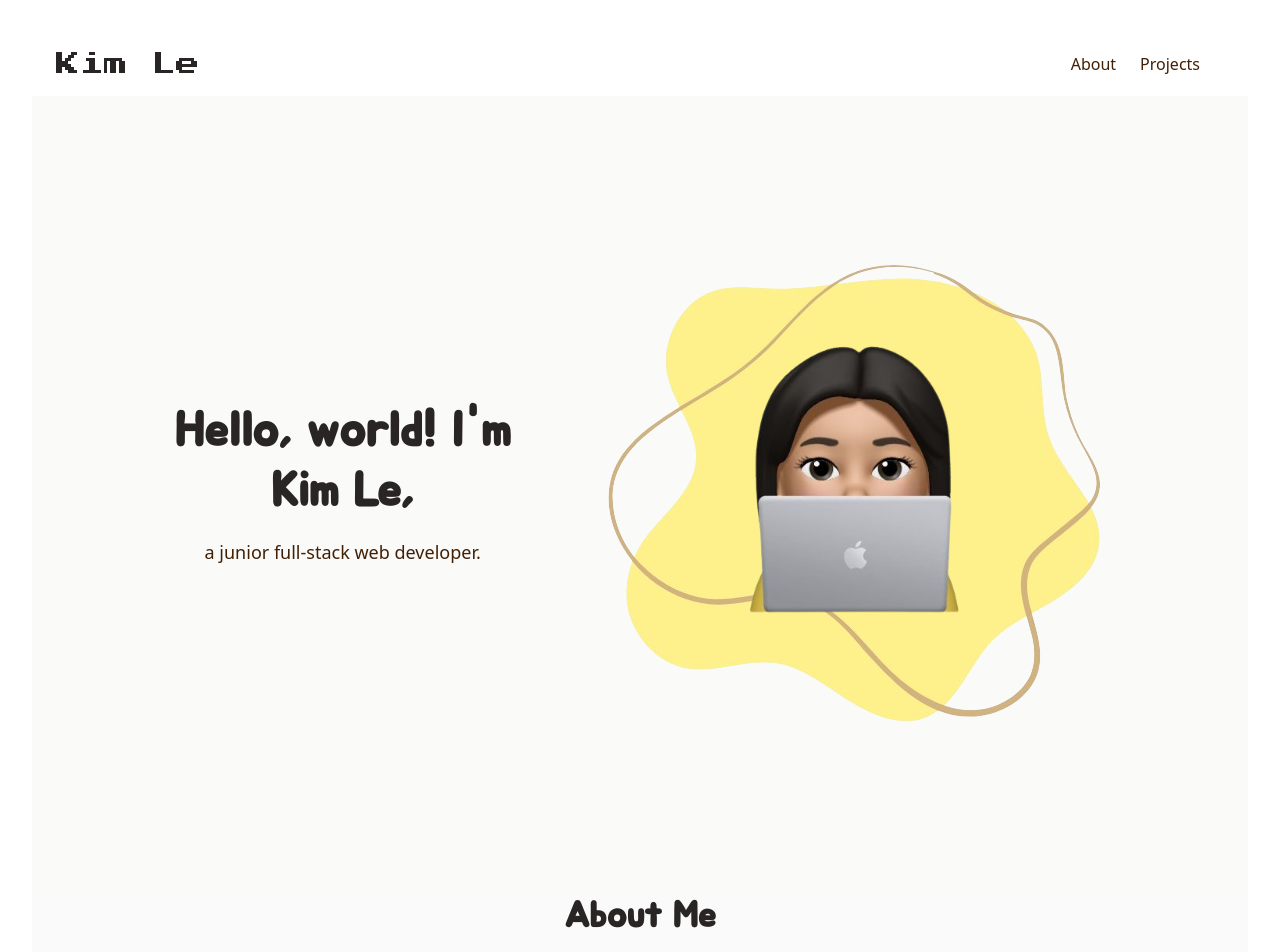
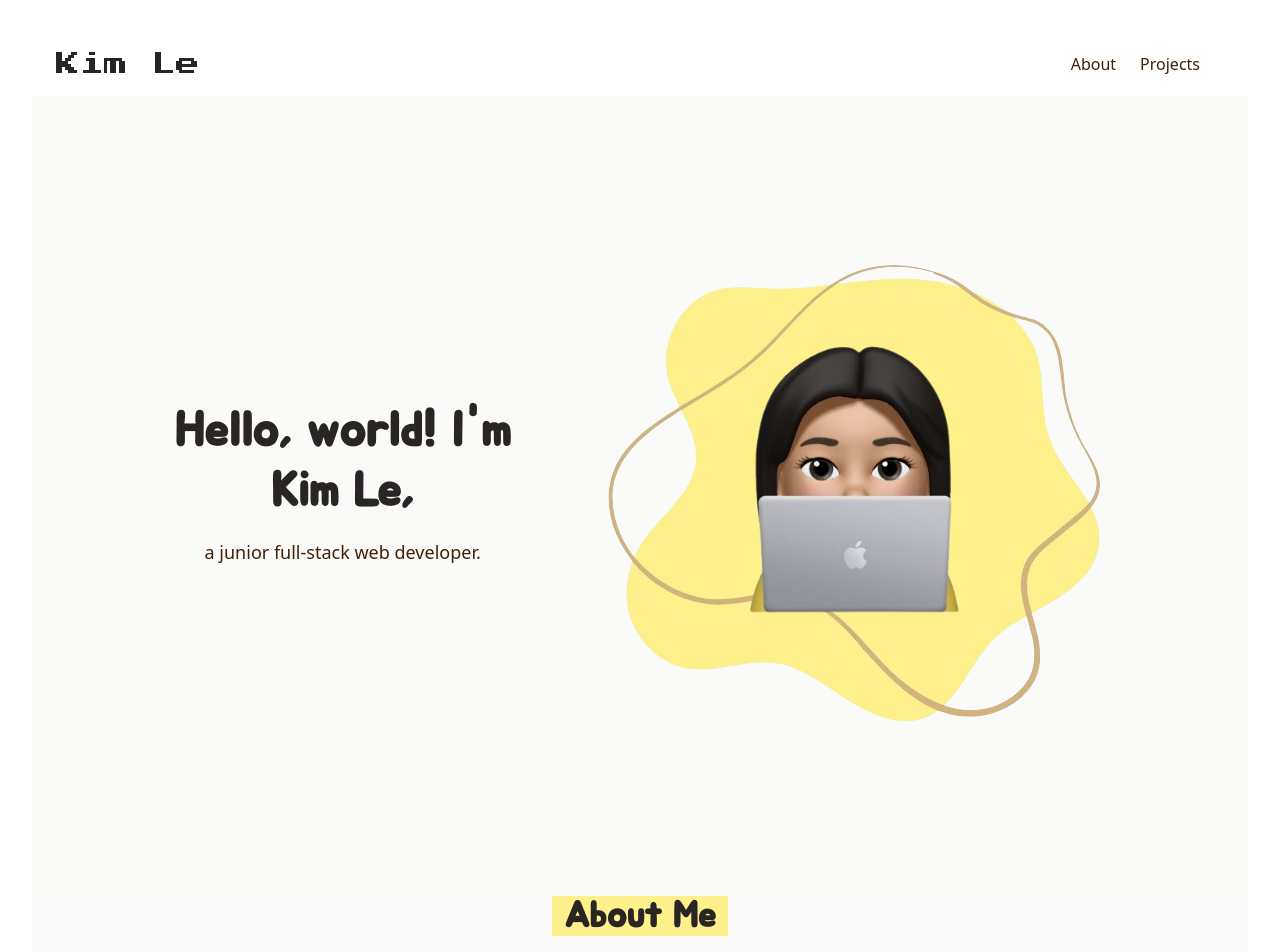
Before and after one commit to kimnle/portfolio, a React (Vite) app: page / in a window 1280 px wide. Shown: the top 952 px of the page. Built offline with nearby package versions, Linux system fonts and the light colour scheme.

Commit message:
added h3 bg

```diff
--- a/src/components/AboutSection.jsx
+++ b/src/components/AboutSection.jsx
@@ -5,7 +5,7 @@ const AboutSection = () => {
     return (
         <section className="pb-16 bg-neutral-50 text-yellow-950" id="about">
             <div className="container mx-auto px-6 lg:px-20">
-                <h2 className="text-4xl font-bold mb-8 text-center font-jua text-stone-800">About Me</h2>
+                <h2 className="text-4xl font-bold mb-8 text-center font-jua text-stone-800 bg-yellow-200 mx-14 md:mx-64 lg:mx-[315px] xl:mx-[440px]">About Me</h2>
 
                 <div className="flex flex-col md:flex-row items-center gap-12 md:items-start">
                     {/* About text */}
```
